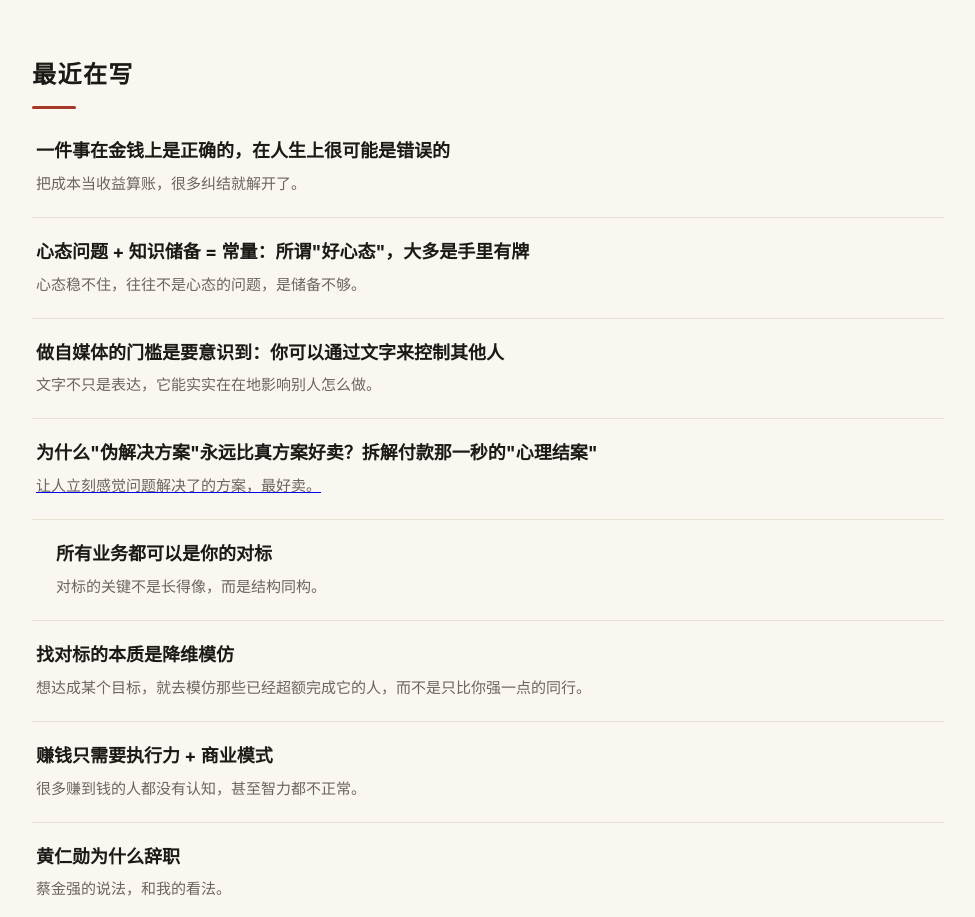
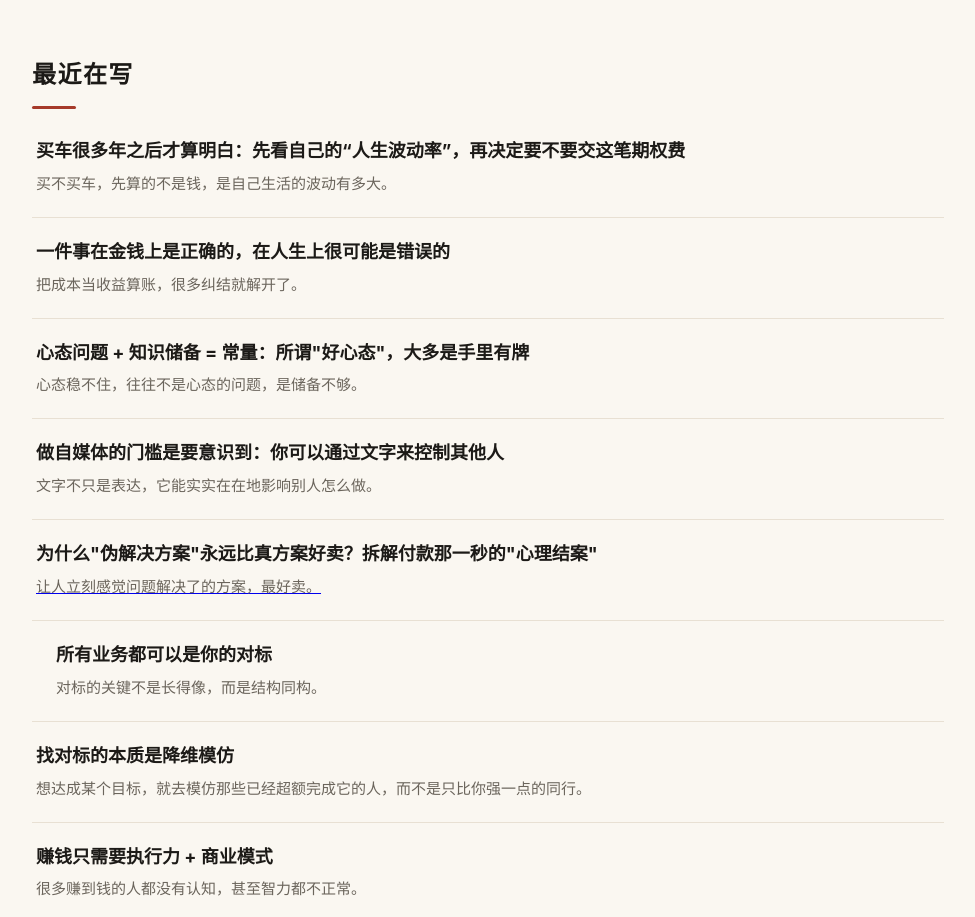
Before and after one commit to rayeason18/rayeason18.github.io, a plain HTML site: page index.html in a window 1280 px wide. Shown: the part 1014-1931 px from the top of the page, without its empty margins (152-1127 px from the left). Drawn offline with Linux system fonts and the light colour scheme.

Commit message:
Add 买车期权费 article link

```diff
--- a/index.html
+++ b/index.html
@@ -217,6 +217,12 @@
     <section>
       <h2>最近在写</h2>
       <div class="articles">
+                <div class="article">
+                          <div>
+                                      <h3><a href="https://mp.weixin.qq.com/s/bJX3578ZjeVFRl7HC4lkqQ" target="_blank" rel="noopener">买车很多年之后才算明白：先看自己的“人生波动率”，再决定要不要交这笔期权费</a></h3>
+                                      <p>买不买车，先算的不是钱，是自己生活的波动有多大。</p>
+                          </div>
+                </div>
         <div class="article">
           <div>
             <h3><a href="https://mp.weixin.qq.com/s/cxBnDxRLEa4-3-8IaeRGng" target="_blank" rel="noopener">一件事在金钱上是正确的，在人生上很可能是错误的</a></h3>
```
